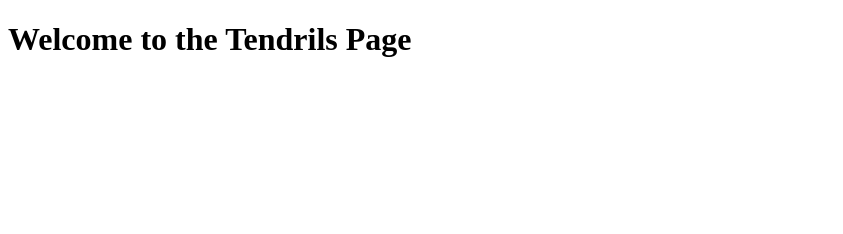
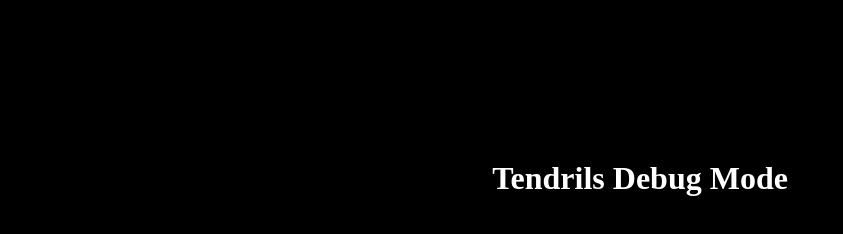
Before and after one commit to danMswartz/tendrils, a plain HTML site: page index.html in a window 1280 px wide. Shown: the whole page, without its empty margins (0-843 px from the left). Drawn offline with Linux system fonts and the light colour scheme.

Commit message:
Update index.html

```diff
--- a/index.html
+++ b/index.html
@@ -2,14 +2,30 @@
 <html lang="en">
 <head>
   <meta charset="UTF-8" />
-  <meta name="viewport" content="width=device-width, initial-scale=1.0"/>
-  <title>Tendrils Page</title>
-  <link rel="stylesheet" href="style.css" />
+  <title>Tendrils Debug</title>
+  <style>
+    body {
+      margin: 0;
+      background-color: #000;
+    }
+    canvas {
+      position: fixed;
+      top: 0;
+      left: 0;
+      z-index: 0;
+      pointer-events: none;
+    }
+    h1 {
+      position: relative;
+      z-index: 1;
+      color: white;
+      text-align: center;
+      margin-top: 20vh;
+    }
+  </style>
 </head>
 <body>
-  <h1>Welcome to the Tendrils Page</h1>
-
-  <!-- Load the animation -->
+  <h1>Tendrils Debug Mode</h1>
   <script src="js/tendrils.js"></script>
 </body>
 </html>
```
